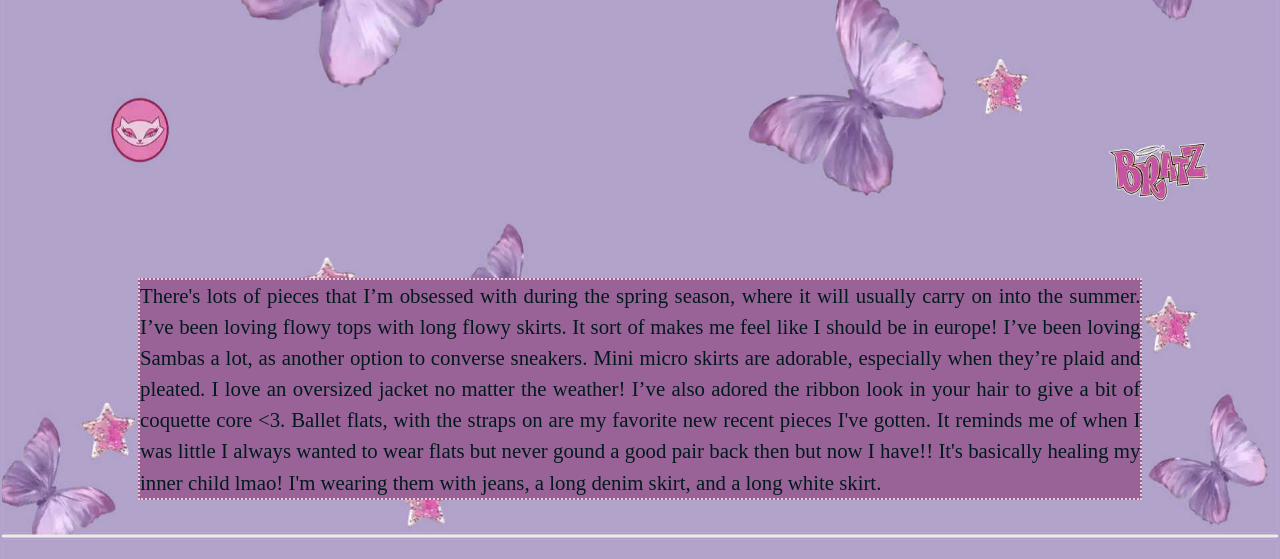
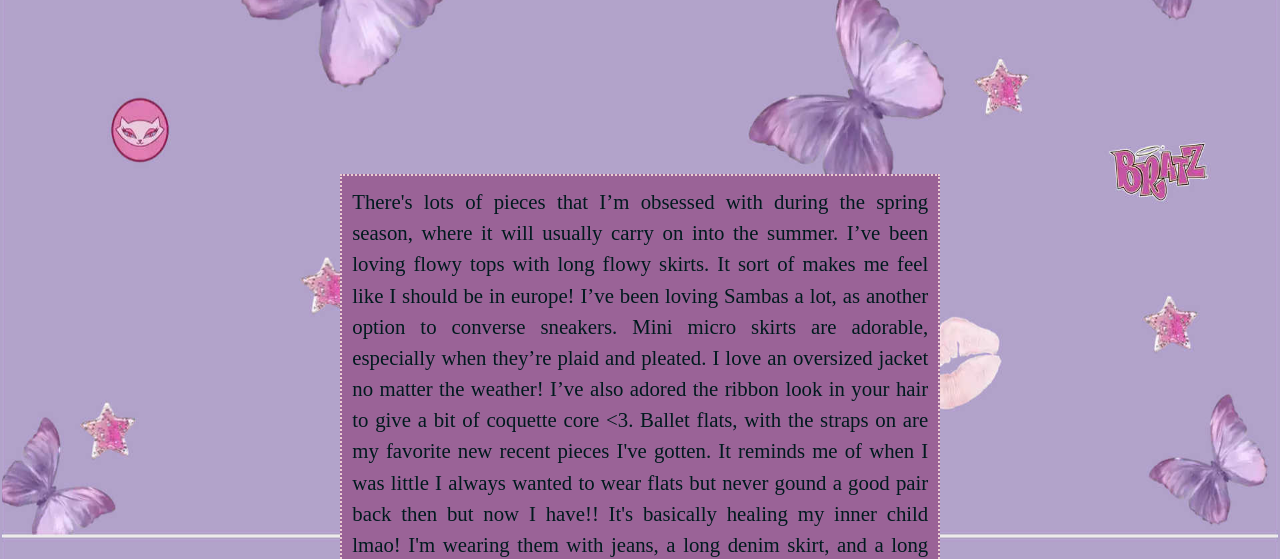
Before and after one commit to FaybenM/BlogByFayben, a plain HTML site: page Fashion.html in a window 1280 px wide. Shown: the part 264-823 px from the top of the page. Drawn offline with nearby package versions, Linux system fonts and the light colour scheme; a web font is replaced by a local one.

Commit message:
changed wrapper padding size

```diff
--- a/Fashion_style.css
+++ b/Fashion_style.css
@@ -184,7 +184,9 @@ animation: animate 1s linear infinite;
     border: 2px dotted #EACBD1;
     margin: 25px;
     background-color:#9A6397; /*color yellow: rgba(223, 192, 18, 0.892) */
-
+    padding: 10px; /* Added */
+    max-width: 600px; /* Added */
+    text-align: center; /* Added */
   }
 
 
```
